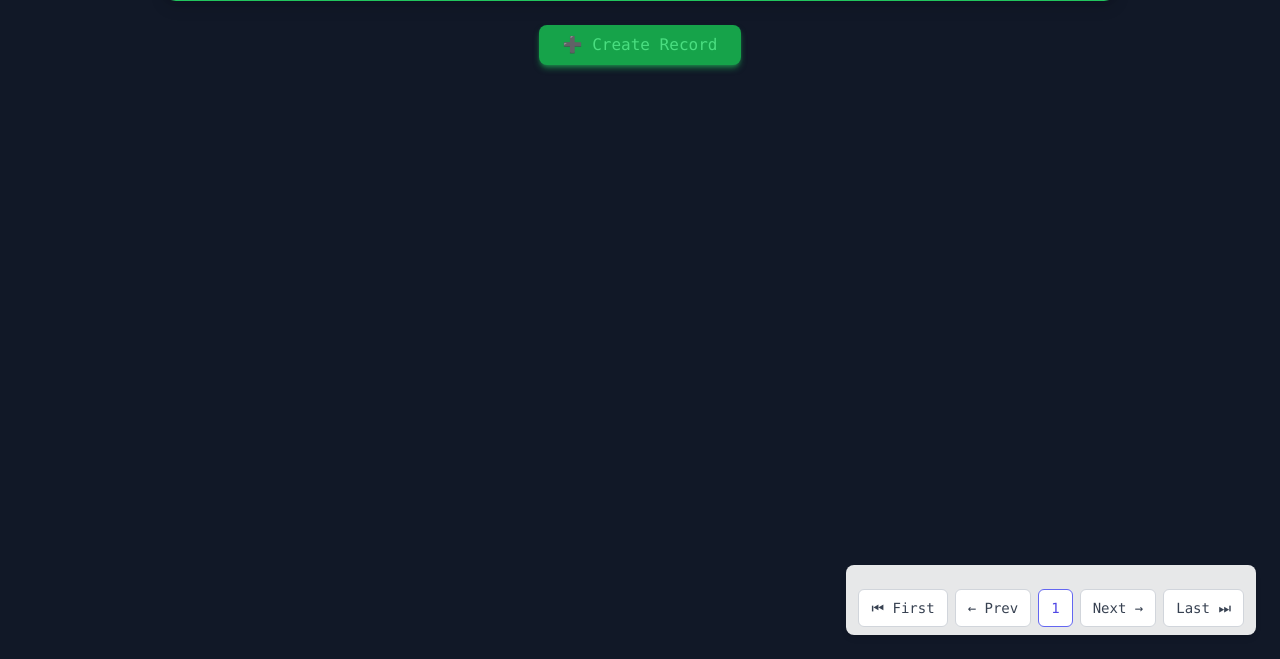
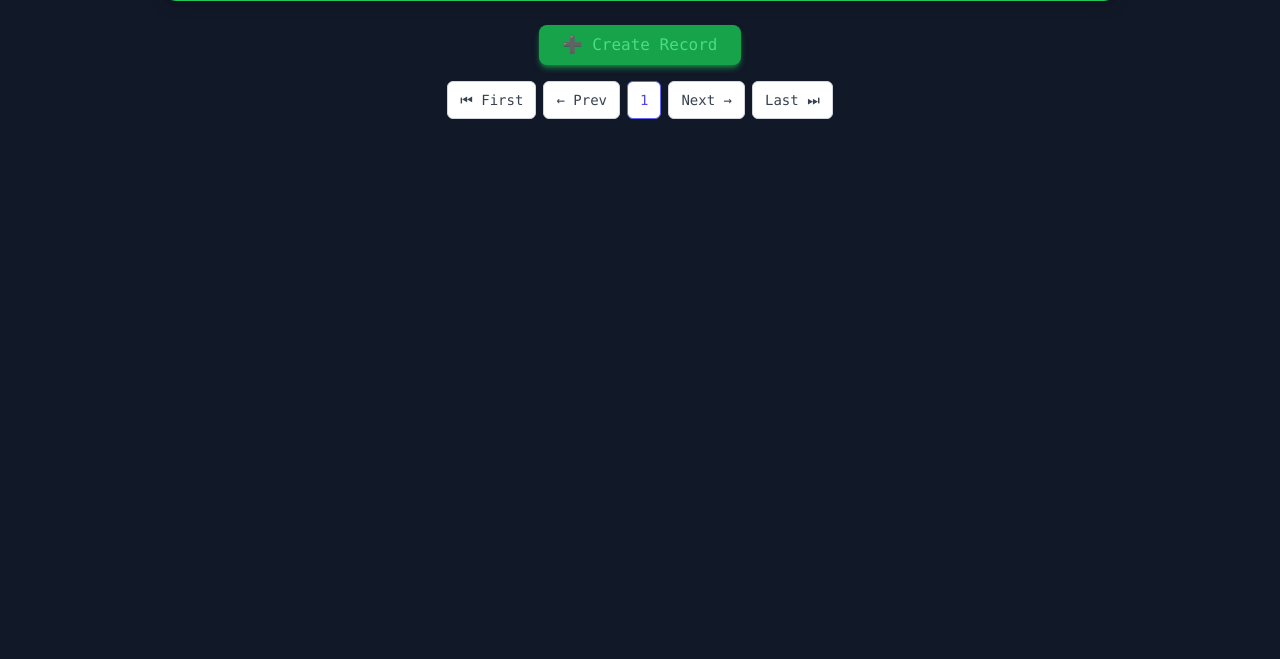
Before and after one commit to BenedictBluee/madrigall_benedict, a CodeIgniter app: page / in a window 1280 px wide. Shown: the part 141-800 px from the top of the page. Run offline with CodeIgniter, Linux system fonts and the light colour scheme; data that the repository does not hold is empty; some libraries are stand-ins or nearby versions.

Commit message:
First commit

```diff
--- a/app/views/show.php
+++ b/app/views/show.php
@@ -52,9 +52,9 @@
     ➕ Create Record
   </a>
 
-  <div class="fixed bottom-4 right-4 sm:bottom-6 sm:right-6 flex flex-wrap justify-end items-center gap-3 bg-white/90 dark:bg-gray-800/80 p-2 rounded-lg shadow-md z-50">
-      <?php if (isset($page)) echo $page; ?>
-  </div>
+    <div class="pagination-container">
+          <?php if (isset($page)) echo $page; ?>
+    </div>
 
 </body>
 </html>
```
